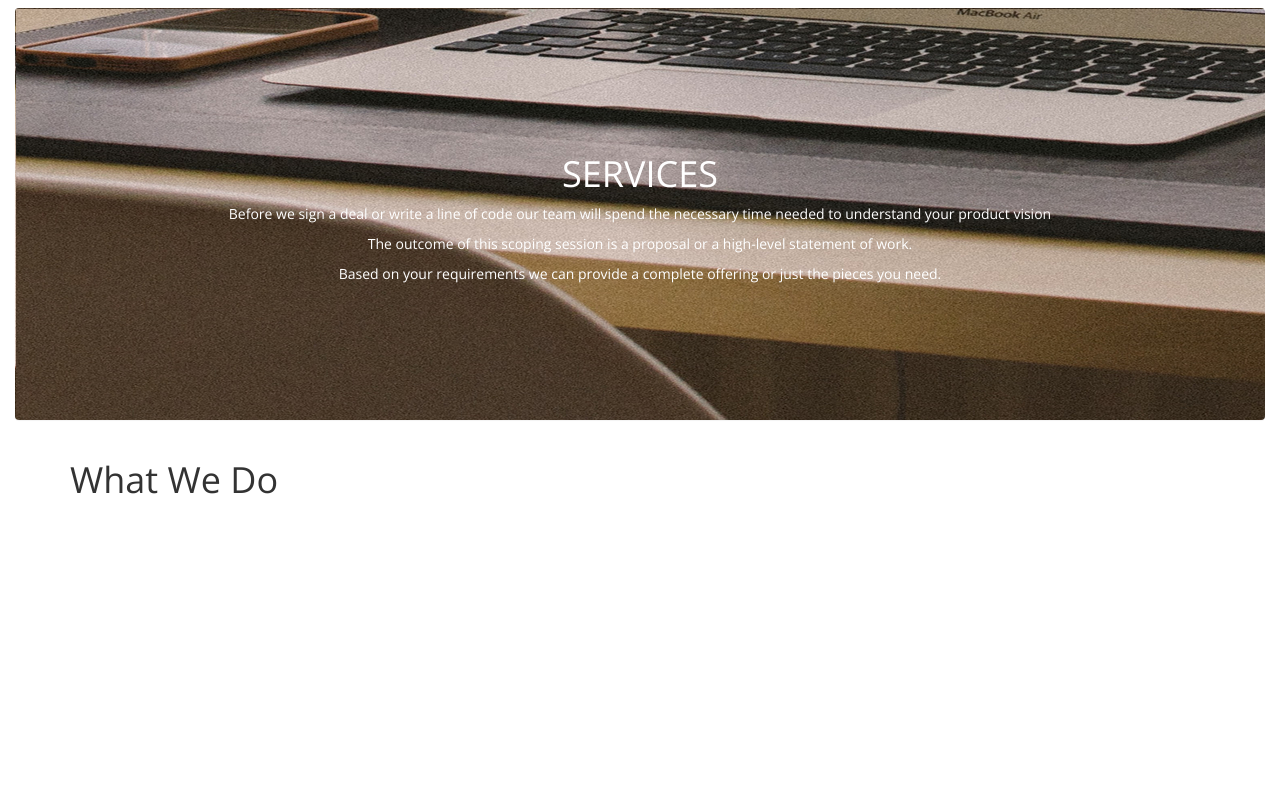
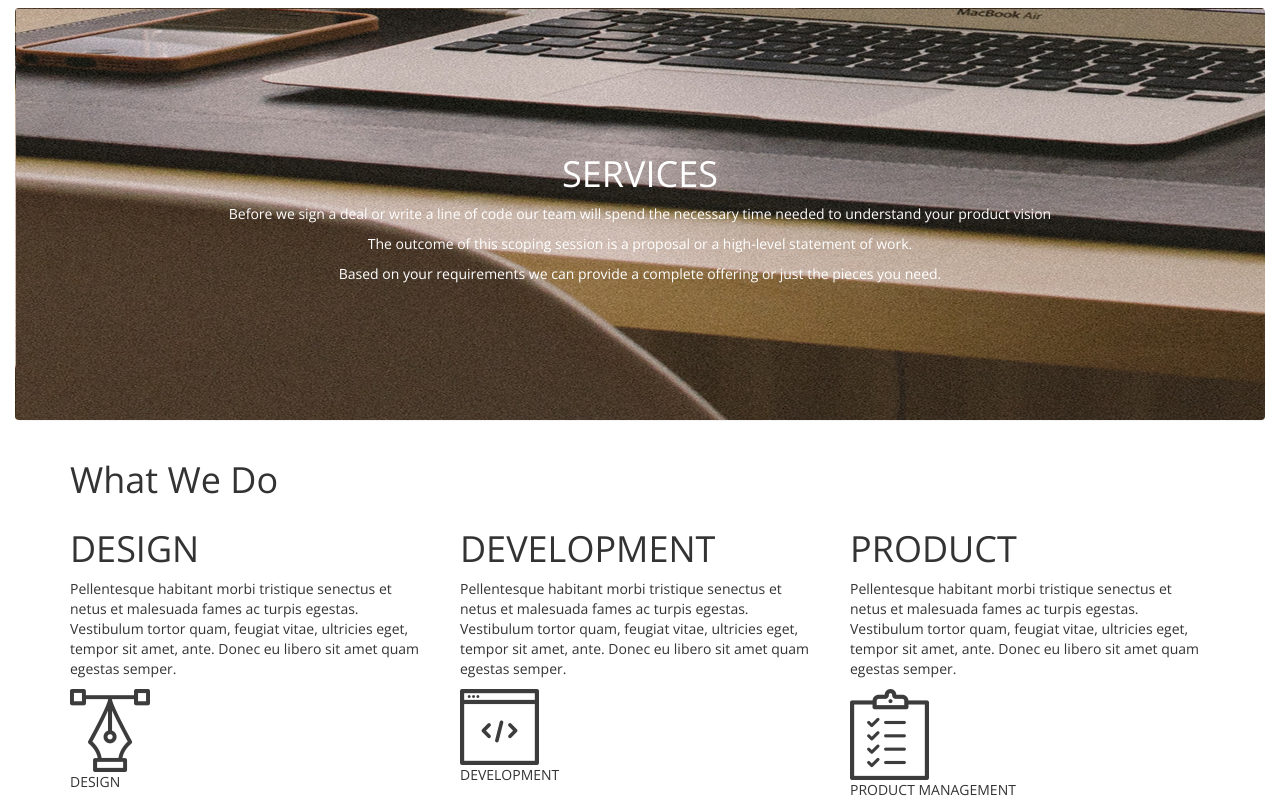
Before and after one commit to washucode/Delani-Studio, a plain HTML site: page index.html in a window 1280 px wide. Shown: the part 932-1732 px from the top of the page. Before the commit the page ends 1441 px from the top, so only its background shows below. Drawn offline with nearby package versions, Linux system fonts and the light colour scheme.

Commit message:
add content in rows and columns to what we do section

```diff
--- a/index.html
+++ b/index.html
@@ -47,6 +47,45 @@
       <div class= "container  whatwedo">
         <h1>What We Do</h1>
         <div class="row  whatimages">
+          <!-- design -->
+          <div class="col-md-4">
+            <div id="designp">
+              <h1>DESIGN</h1>
+              <p>Pellentesque habitant morbi tristique senectus et netus et malesuada fames ac turpis egestas. Vestibulum tortor quam, feugiat vitae, ultricies eget, tempor sit amet, ante. Donec eu libero sit amet quam egestas semper.
+                </p>
+            </div>
+
+            <figure id = "design">
+              <img src="assets/services_icons/design_icon.png" alt="Design" >
+              <figcaption>DESIGN</figcaption>
+            </figure>
+          </div>
+
+         <!--Development  -->
+         <div class="col-md-4">
+          <div id="devp">
+            <h1>DEVELOPMENT</h1>
+            <p>Pellentesque habitant morbi tristique senectus et netus et malesuada fames ac turpis egestas. Vestibulum tortor quam, feugiat vitae, ultricies eget, tempor sit amet, ante. Donec eu libero sit amet quam egestas semper.
+            </p>
+          </div>
+          <figure id="dev">
+            <img src="assets/services_icons/dev_icon.png" alt="development" >
+            <figcaption>DEVELOPMENT</figcaption>
+          </figure>
+        </div>
+
+        <!-- Product -->
+        <div class="col-md-4">
+          <div id="productp">
+            <h1>PRODUCT</h1>
+            <p>Pellentesque habitant morbi tristique senectus et netus et malesuada fames ac turpis egestas. Vestibulum tortor quam, feugiat vitae, ultricies eget, tempor sit amet, ante. Donec eu libero sit amet quam egestas semper.
+            </p>
+          </div>
+          <figure id = "product">
+            <img src="assets/services_icons/product_icon.png" alt="product" >
+            <figcaption>PRODUCT MANAGEMENT</figcaption>
+          </figure>
+        </div>
 
         </div>
       </div>
```
